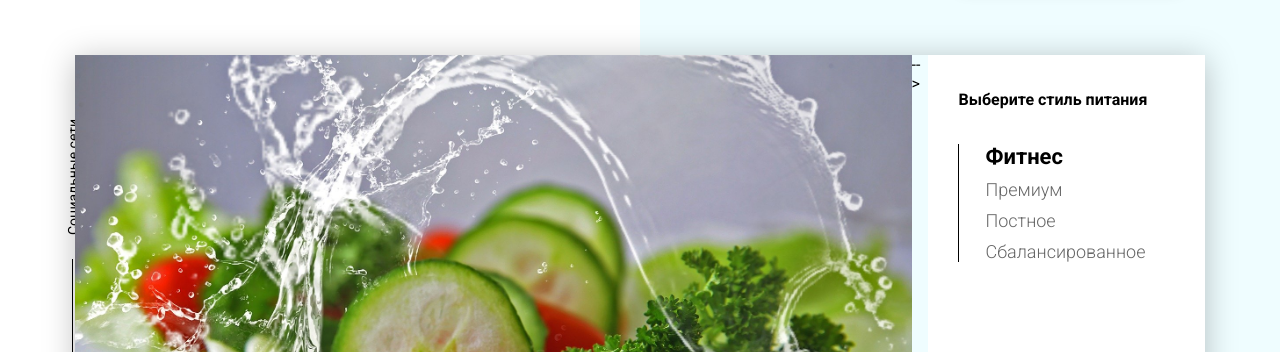
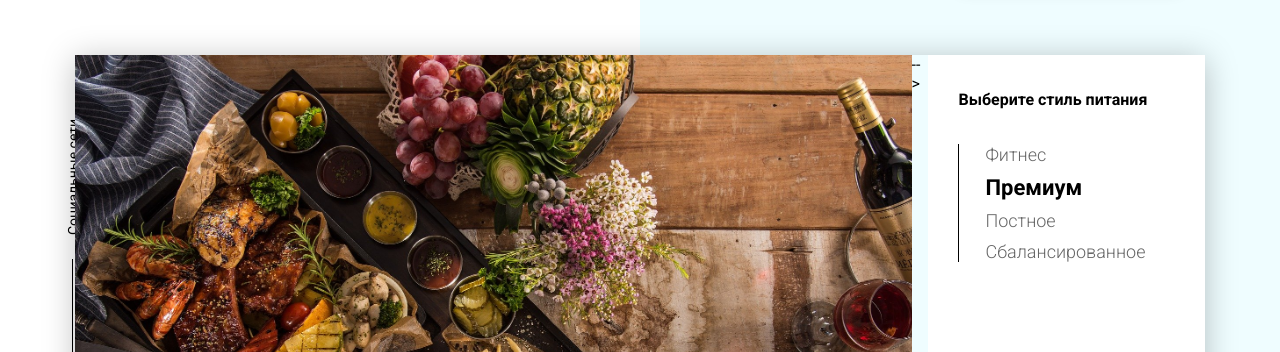
Before and after one commit to Asperk04/FoodSport, a website: page src/index.html in a window 1280 px wide. Both pictures are taken after a click on the element "Премиум". Shown: the part 123-475 px from the top of the page. Drawn offline with Linux system fonts and the light colour scheme.

Commit message:
added a script to change tabs when clicking on tabs + animations

```diff
--- a/src/js/main.js
+++ b/src/js/main.js
@@ -7,7 +7,8 @@ window.addEventListener('DOMContentLoaded', () =>{
 
     function hideTabContent() {
         tabsContent.forEach(item =>{
-            item.style.display = 'none';
+            item.classList.add('hide');
+            item.classList.remove('show', 'fade');
         });
 
         tabs.forEach(item =>{
@@ -15,12 +16,25 @@ window.addEventListener('DOMContentLoaded', () =>{
         })
     };
 
-    function showTabContent(i) {
-        tabsContent[i].style.display = 'block';
+    function showTabContent(i = 0) {
+        tabsContent[i].classList.add('show', 'fade');
+        tabsContent[i].classList.remove('hide');
         tabs[i].classList.add('tabheader__item_active');
     }
 
     hideTabContent();
-    showTabContent(0);
+    showTabContent();
+
+    tabsParent.addEventListener('click', (event) =>{
+        const target = event.target;
+        if (target && target.classList.contains('tabheader__item')){
+            tabs.forEach((item, i)=>{
+                if(target == item){
+                        hideTabContent();
+                        showTabContent(i);
+                }
+            });
+        }
+    });
 
 });
--- a/src/scss/_base.scss
+++ b/src/scss/_base.scss
@@ -56,3 +56,20 @@ a {
     font-size: 36px;
     font-weight: 400;
 }
+
+.show {
+    display: block;
+}
+
+.hide {
+    display: none;
+}
+
+.fade {
+    animation-name: fade;
+    animation-duration: 1.5s;
+
+}
+     @keyframes fade{
+        from{opacity: 0.1;} to{opacity: 1;}
+    }
```
Also changed, not shown: src/css/style.min.css, 1 other file.
